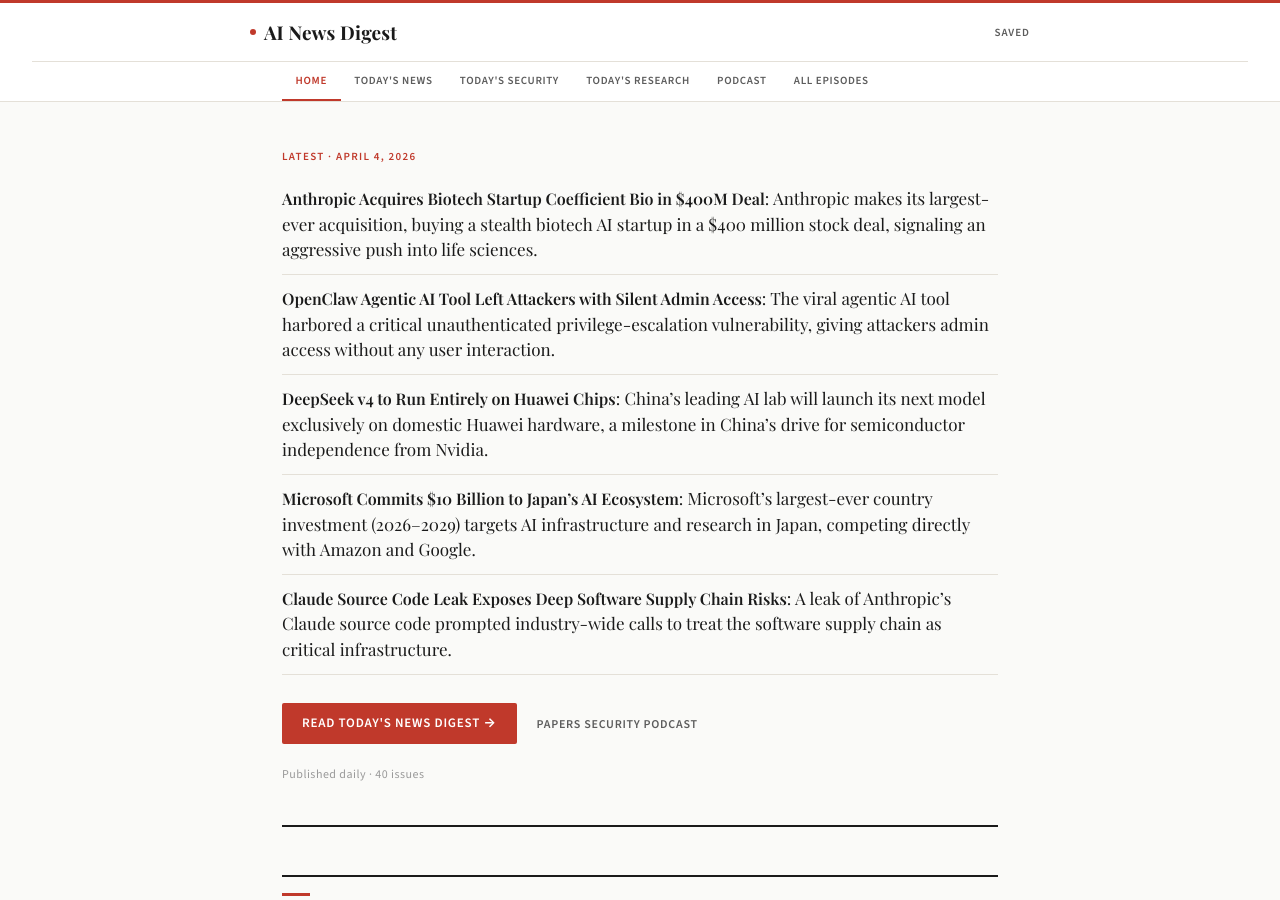
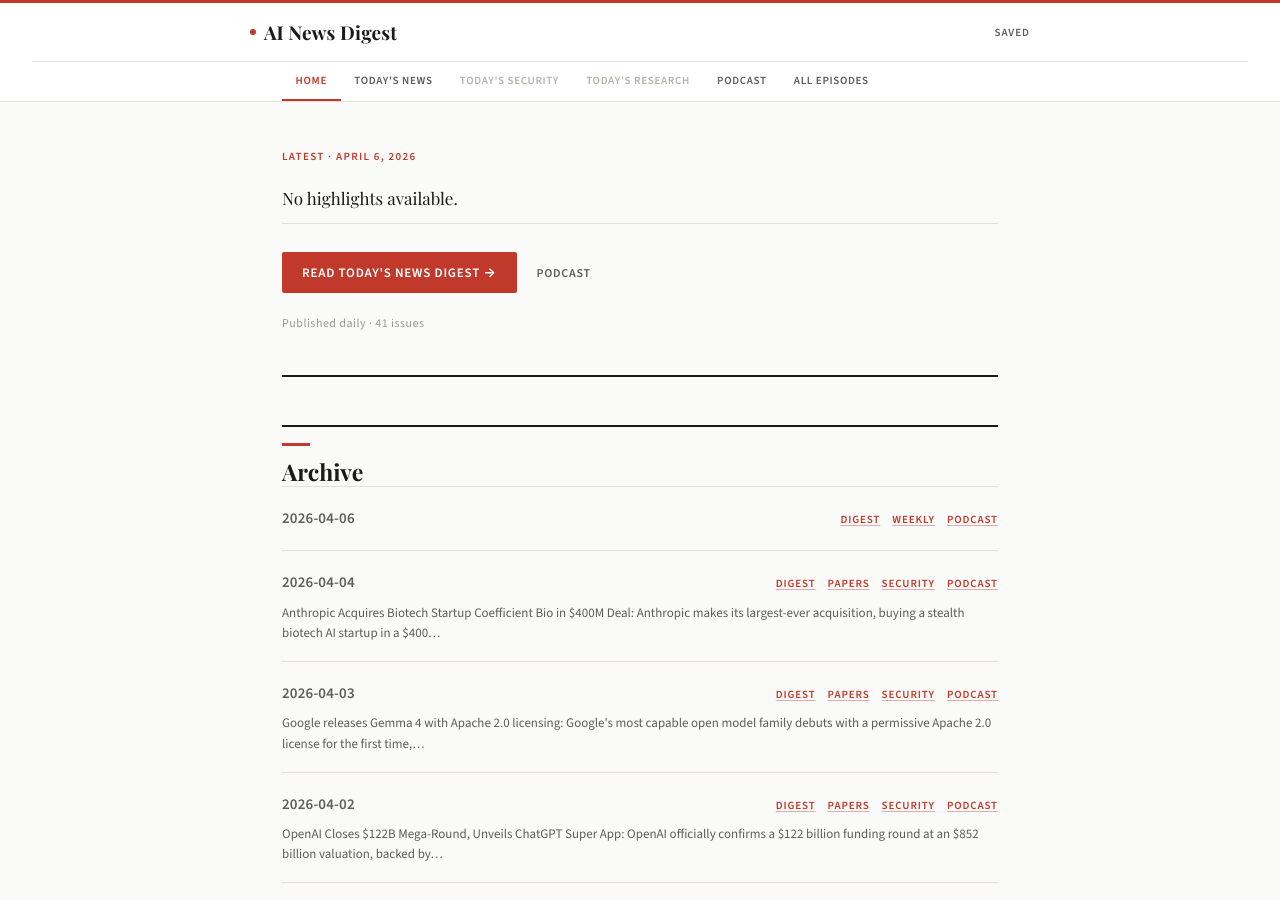
Before and after one commit to eddyariki/news-feed-digest, a Jekyll site: the page built from index.md, in a window 1280 px wide and 900 px high. Built offline with Jekyll 4.4.1, drawn with Linux system fonts in a browser that asks for light colours; some web fonts are replaced.

Commit message:
Add digest for 2026-04-06

```diff
--- a/_data/archive.yml
+++ b/_data/archive.yml
@@ -38,3 +38,4 @@
 - "2026-04-02"
 - "2026-04-03"
 - "2026-04-04"
+- "2026-04-06"
--- a/index.md
+++ b/index.md
@@ -1,18 +1,19 @@
 ---
 title: AI News Digest
 layout: home
-hero_date: "April 4, 2026"
+hero_date: "April 6, 2026"
 hero_primary_label: "Read Today's News Digest"
-hero_primary_link: "2026-04-04/digest"
-hero_secondary: "[Papers](2026-04-04/papers) [Security](2026-04-04/security) [Podcast](2026-04-04/podcast)"
-issue_count: 40
+hero_primary_link: "2026-04-06/digest"
+hero_secondary: "[Podcast](2026-04-06/podcast)"
+issue_count: 41
 highlights: |
-  - **[Anthropic Acquires Biotech Startup Coefficient Bio in $400M Deal](https://techcrunch.com/2026/04/03/anthropic-buys-biotech-startup-coefficient-bio-in-400m-deal-reports/)**: Anthropic makes its largest-ever acquisition, buying a stealth biotech AI startup in a $400 million stock deal, signaling an aggressive push into life sciences.
-  - **[OpenClaw Agentic AI Tool Left Attackers with Silent Admin Access](https://arstechnica.com/security/2026/04/heres-why-its-prudent-for-openclaw-users-to-assume-compromise/)**: The viral agentic AI tool harbored a critical unauthenticated privilege-escalation vulnerability, giving attackers admin access without any user interaction.
-  - **[DeepSeek v4 to Run Entirely on Huawei Chips](https://the-decoder.com/deepseek-v4-will-reportedly-run-entirely-on-huawei-chips-in-a-major-win-for-chinas-ai-independence-push/)**: China's leading AI lab will launch its next model exclusively on domestic Huawei hardware, a milestone in China's drive for semiconductor independence from Nvidia.
-  - **[Microsoft Commits $10 Billion to Japan's AI Ecosystem](https://the-decoder.com/microsoft-is-betting-10-billion-on-japans-ai-future/)**: Microsoft's largest-ever country investment (2026–2029) targets AI infrastructure and research in Japan, competing directly with Amazon and Google.
-  - **[Claude Source Code Leak Exposes Deep Software Supply Chain Risks](https://www.darkreading.com/application-security/source-code-leaks-highlight-lack-supply-chain-oversight)**: A leak of Anthropic's Claude source code prompted industry-wide calls to treat the software supply chain as critical infrastructure.
+  - No highlights available.
 archive:
+  - date: "2026-04-06"
+    has_papers: false
+    has_security: false
+    has_weekly: true
+    has_podcast: true
   - date: "2026-04-04"
     has_papers: true
     has_security: true
```
Also changed, not shown: 2026-04-06/podcast.md (added, +52 -0 lines), 2026-04-06/weekly.md (added, +73 -0 lines), 1 other file.
